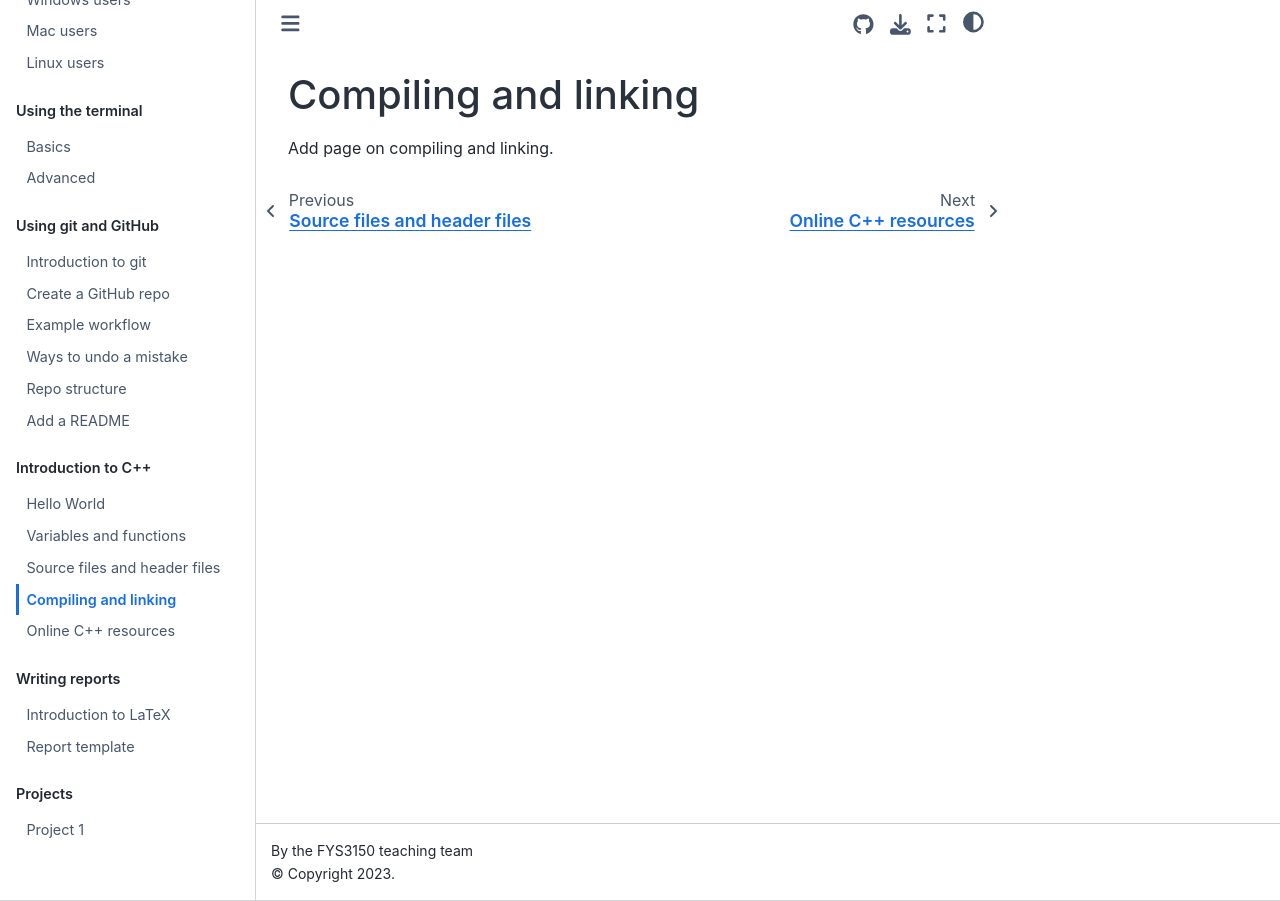
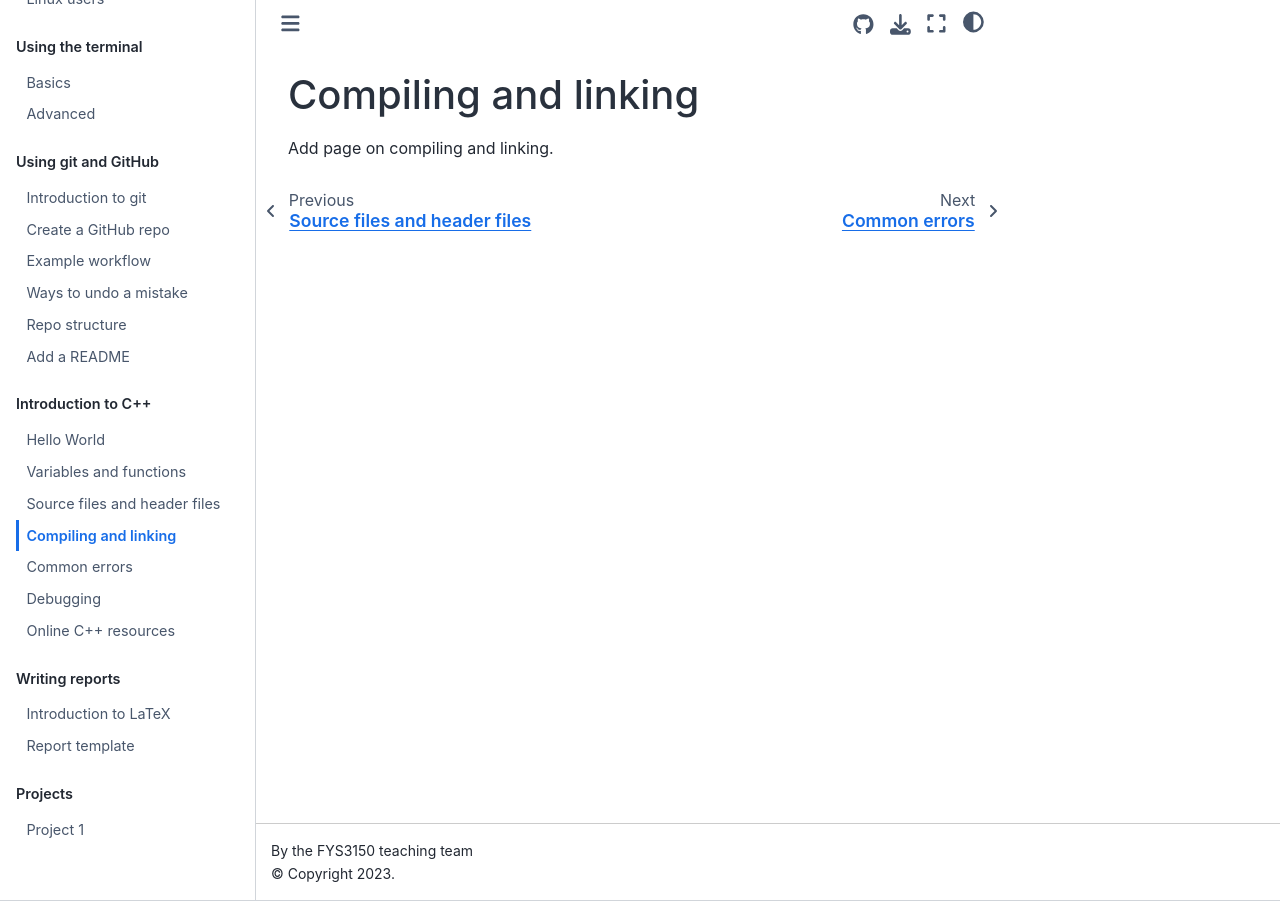
Before and after one commit to anderkve/FYS3150, a Jupyter Book: the page built from book/introduction_to_cpp/compiling_and_linking.md, in a window 1280 px wide. Built offline with Jupyter Book 1.0.4 settings and Sphinx 7.4.7 and the Sphinx Book theme 1.1.4, drawn with Linux system fonts in a browser that asks for light colours.

Commit message:
Added placeholder C++ pages: debugging and common errors
	modified:   _toc.yml
	new file:   book/introduction_to_cpp/common_errors.md
	new file:   book/introduction_to_cpp/debugging.md

```diff
--- a/_toc.yml
+++ b/_toc.yml
@@ -32,6 +32,8 @@ parts:
       - file: book/introduction_to_cpp/variables_and_functions
       - file: book/introduction_to_cpp/source_files_and_header_files
       - file: book/introduction_to_cpp/compiling_and_linking
+      - file: book/introduction_to_cpp/common_errors
+      - file: book/introduction_to_cpp/debugging
       - file: book/introduction_to_cpp/online_resources
 
   - caption: Writing reports
--- /dev/null
+++ b/book/introduction_to_cpp/common_errors.md
@@ -0,0 +1,3 @@
+# Common errors
+
+Add page on common errors
```
Also changed, not shown: book/introduction_to_cpp/debugging.md (added, +3 -0 lines).
